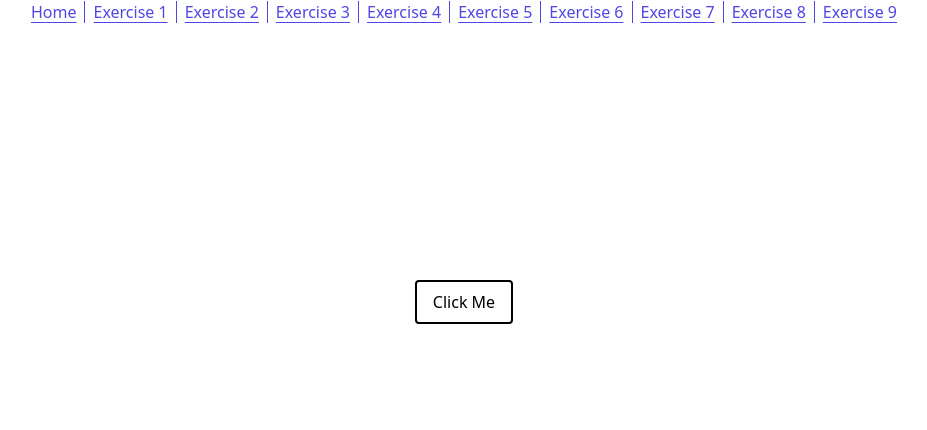
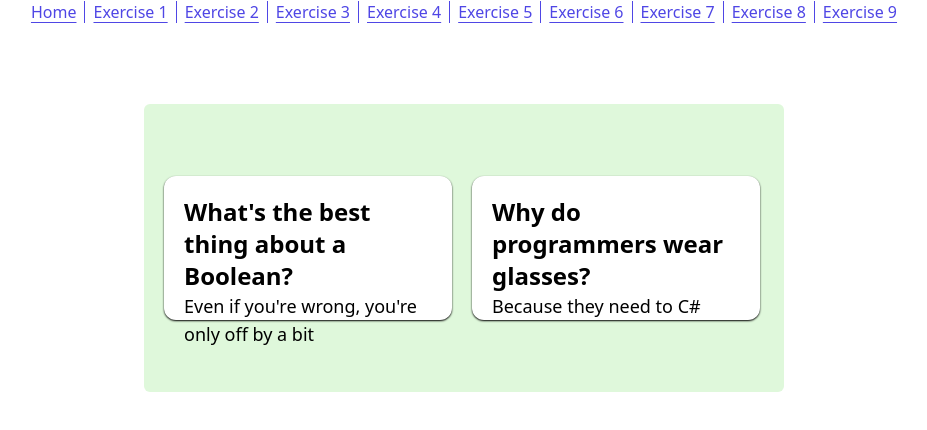
Before and after one commit to MugaboDenys/react-intro-exercises, a React (Vite) app: page / in a window 1280 px wide. Shown: the top 430 px of the page, without its empty margins (176-1103 px from the left). Built offline with nearby package versions, Linux system fonts and the light colour scheme.

Commit message:
Rendering json data

```diff
--- a/src/App.jsx
+++ b/src/App.jsx
@@ -1,6 +1,10 @@
+import Card from "./components/Card"
+import data from "./data"
+
 const App = () => {
 
   const handleClick = () => window.alert("Clicked!")
+
 
   const genLinks = () =>{
     let arr = []
@@ -18,7 +22,11 @@ const App = () => {
           <a key={index} href={item.link} className={`px-2 underline underline-offset-4 ${!index == 0 && "border-indigo-600 border-l"} text-indigo-600 `} >{index == 0 ? "Home" : item.text}</a>
         ))}
       </div>
-      <button onClick={handleClick} className="py-2 px-4 border-2 mt-64 border-black rounded">Click Me</button>
+      <div className="w-[40rem] p-5 h-72 mt-20 bg-[#dff8db] flex gap-5 items-center rounded-md">
+        {data.map(item=>(
+          <Card key={item.id} setup={item.setup} punchline={item.punchline} />
+        ))}
+      </div>
     </div>
   )
 }
--- /dev/null
+++ b/src/components/Card.jsx
@@ -0,0 +1,10 @@
+const Card = ({setup, punchline}) => {
+    return (
+        <div className="w-72 h-36 p-5 bg-white rounded-xl shadow-sm duration-200 hover:shadow-xl hover:shadow-neutral-700 cursor-pointer shadow-black">
+          <h2 className="text-2xl font-bold">{setup}</h2>
+          <p className="font-thin text-lg">{punchline}</p>
+        </div>
+     );
+}
+
+export default Card;
--- /dev/null
+++ b/src/data.jsx
@@ -0,0 +1,12 @@
+export default [
+	{
+		id: 1,
+		setup: "What's the best thing about a Boolean?",
+		punchline: "Even if you're wrong, you're only off by a bit"
+	},
+	{
+		id: 2,
+		setup: "Why do programmers wear glasses?",
+		punchline: "Because they need to C#"
+	}
+]
```
